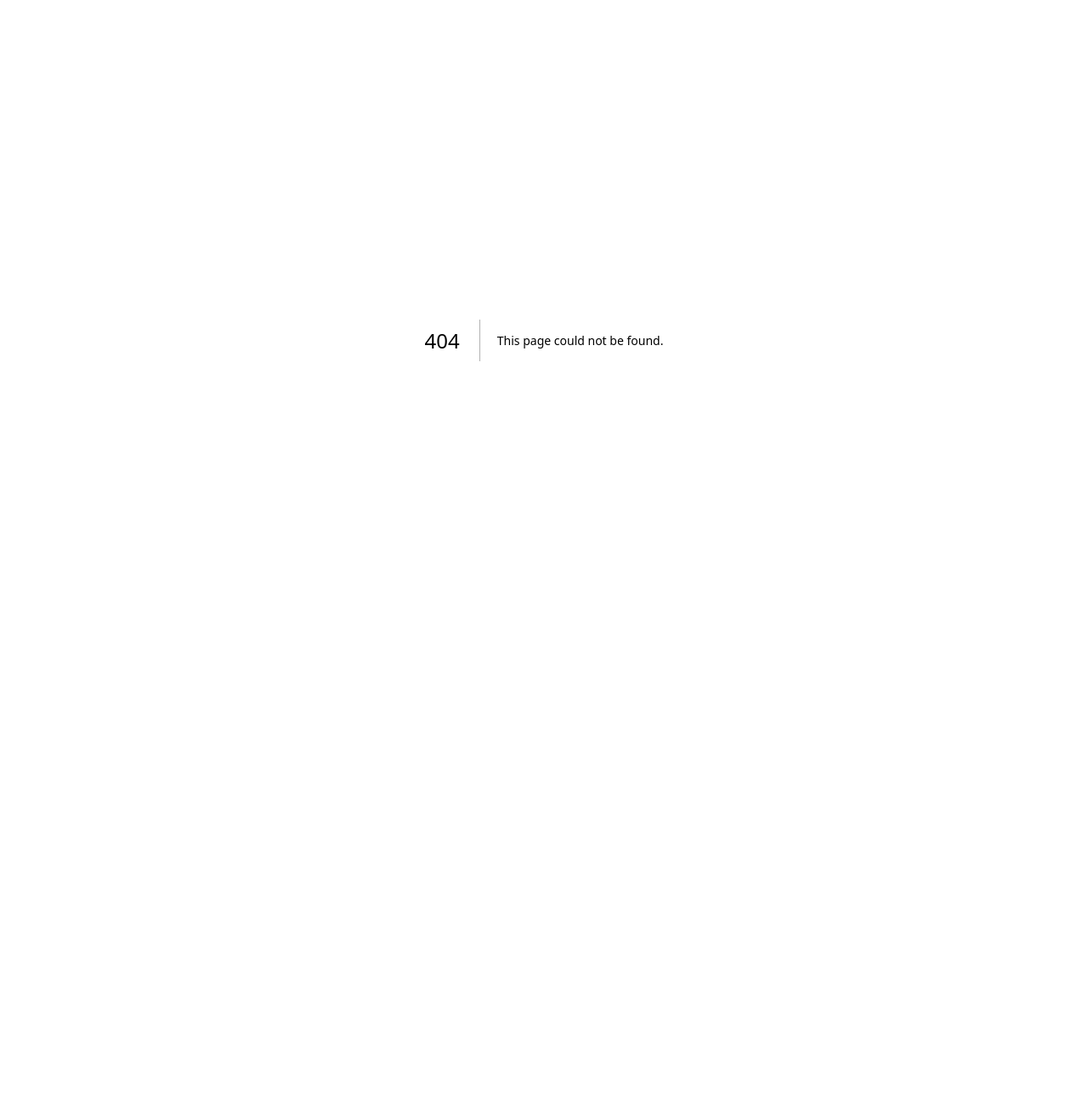
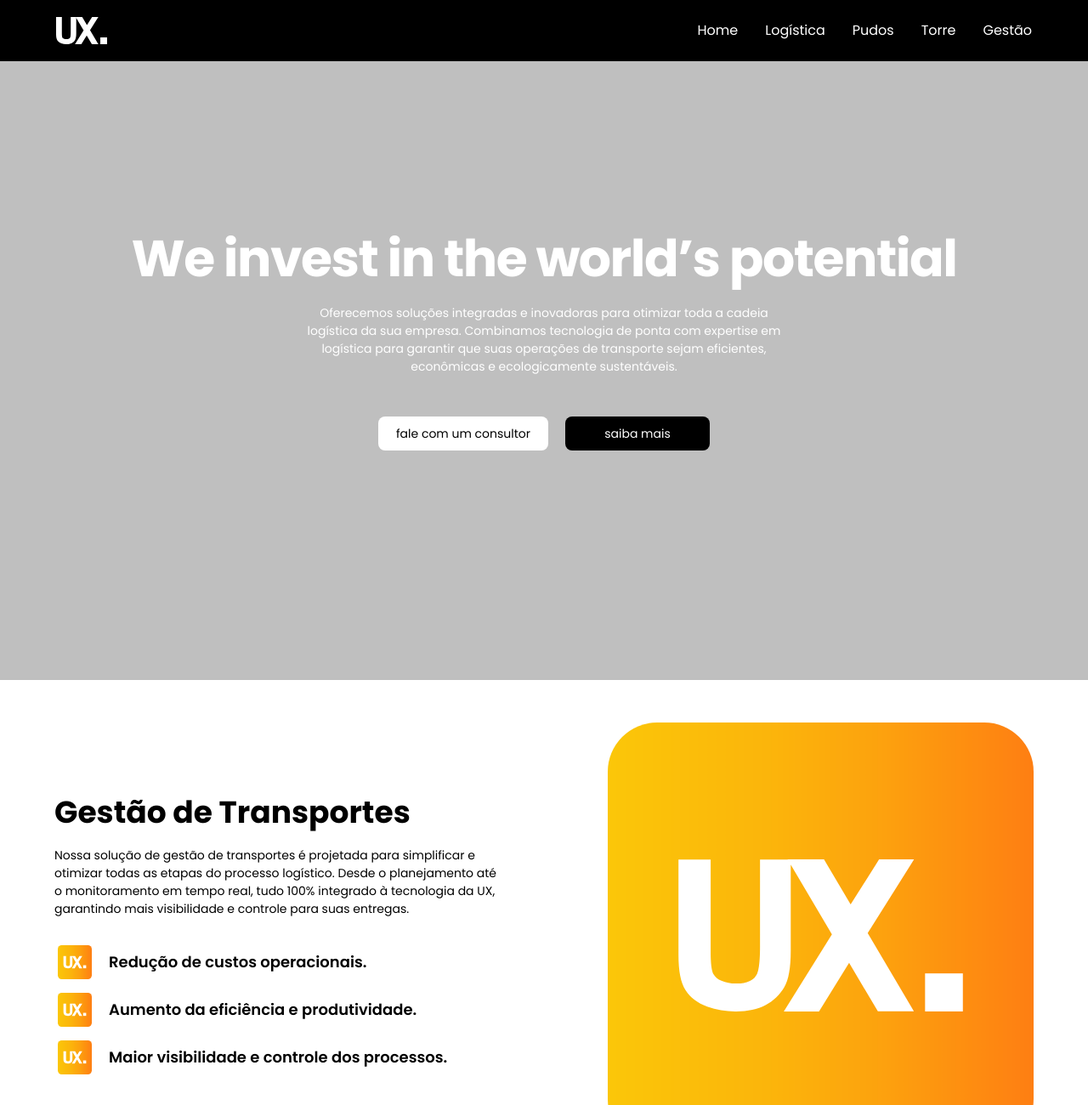
Before and after one commit to uxgroup1/uxgroup2024, a Next.js app: page /torre in a window 1280 px wide. Before the commit this address had no page. Shown: the top 1300 px of the page at 85% size. Before the commit the page ends 800 px from the top, so only its background shows below. Built offline with nearby package versions, Linux system fonts and the light colour scheme.

Commit message:
Page Torre

```diff
--- a/src/app/logistica/page.tsx
+++ b/src/app/logistica/page.tsx
@@ -94,6 +94,7 @@ export default function Logistica() {
         }
       />
       <FeaturesComponent
+      rowReverse
       titleSection="Benefícios de escolher a UX"
         content={contentFeatures}
         banner="https://uxgroup.com.br/_next/static/media/Desktop-sessao-fluxo-PLANEJAMENTO.f88261ee.png"
--- a/src/app/pudos/page.tsx
+++ b/src/app/pudos/page.tsx
@@ -99,6 +99,7 @@ export default function Pudos() {
           text="Se você possui uma loja física, o serviço PUDO pode ser uma oportunidade para atrair mais clientes e aumentar a sua renda. Veja como o PUDO pode beneficiar o seu negócio."
         />
         <FeaturesComponent
+          rowReverse={true}
           titleSection="Benefícios de escolher o PUDO da UX"
           content={contentFeatures}
           banner={svg}
--- /dev/null
+++ b/src/app/torre/page.tsx
@@ -0,0 +1,78 @@
+"use client";
+
+import Footer from "@/components/Footer";
+import Header from "@/components/header";
+import ContactForm from "@/components/institucional/ContactForm";
+import SecondSection from "@/components/produtos/SecondSection";
+import FeaturesComponent from "@/components/produtos/features";
+import JumboTron from "@/components/produtos/jumbotron";
+
+import image from "../../assets/faviconBanner/ux-log.svg"
+import ThreeTopics from "@/components/produtos/threeTopics";
+
+const contentFeaturesOne = [
+  {
+    title: "Redução de custos operacionais.",
+    icons: "",
+  },
+  {
+    title:
+      "Aumento da eficiência e produtividade.",
+    icons: "",
+  },
+  {
+    title: "Maior visibilidade e controle dos processos.",
+    icons: "",
+  },
+];
+const contentFeaturesTwo = [
+  {
+    title: "Redução de custos operacionais.",
+    icons: "",
+  },
+  {
+    title:
+      "Aumento da eficiência e produtividade.",
+    icons: "",
+  },
+  {
+    title: "Maior visibilidade e controle dos processos.",
+    icons: "",
+  },
+];
+
+const contentTopics = [
+    {
+      icon: "",
+      title: "Redução da pegada de carbono",
+      text: "lorem Ipsum et al.",
+    },
+    {
+      icon: "",
+      title: "Entregas mais rápidas e eficientes",
+      text: "lorem Ipsum et al.",
+    },
+    {
+      icon: "",
+      title: "Geração de valor para sua marca",
+      text: "lorem Ipsum et al.",
+    },
+  ];
+
+export default function Torre() {
+  return (
+    <main>
+      <Header />
+      <JumboTron
+        banner=""
+        title="We invest in the world’s potential"
+        text="Oferecemos soluções integradas e inovadoras para otimizar toda a cadeia logística da sua empresa. Combinamos tecnologia de ponta com expertise em logística para garantir que suas operações de transporte sejam eficientes, econômicas e ecologicamente sustentáveis."
+      />
+      <FeaturesComponent banner="" rowReverse={false} content={contentFeaturesOne} titleSection="Gestão de Transportes" text="Nossa solução de gestão de transportes é projetada para simplificar e otimizar todas as etapas do processo logístico. Desde o planejamento até o monitoramento em tempo real, tudo 100% integrado à tecnologia da UX, garantindo mais visibilidade e controle para suas entregas."/>
+      <ThreeTopics content={contentTopics} title="Green Mile" text="Nossa abordagem inovadora para entregas urbanas inclui o uso de motos elétricas, contribuindo para a redução das emissões de carbono e para a sustentabilidade ambiental. Integrando tecnologia de rastreamento e um planejamento de entrega, garantimos que suas entregas sejam rápidas, seguras e eficientes."/>
+      <FeaturesComponent rowReverse={true} banner="" content={contentFeaturesTwo} titleSection="SAC (Serviço de Atendimento ao Cliente) Integrado" text="Nosso compromisso com a excelência no atendimento ao cliente é evidenciado pelo nosso serviço de atendimento integrado. Com uma equipe dedicada, estamos sempre prontos para atender às suas necessidades, resolver problemas e garantir uma experiência positiva para seus clientes. Utilizando tecnologia de ponta, oferecemos suporte personalizado e eficiente."/>
+      <ContactForm />
+      <Footer />
+    </main>
+  );
+}
--- a/src/components/header/index.tsx
+++ b/src/components/header/index.tsx
@@ -80,6 +80,15 @@ export default function Header() {
                 </li>
                 <li>
                   <a
+                    href="/torre"
+                    className="flex items-center justify-between w-full bg-transparent font-normal py-2  border-b md:w-auto md:hover:bg-transparent md:border-0 text-white md:hover:font-medium md:p-0 "
+                    aria-current="page"
+                  >
+                    Torre
+                  </a>
+                </li>
+                <li>
+                  <a
                     onClick={handleOpenClick}
                     id="mega-menu-full-cta-image-button"
                     data-collapse-toggle="mega-menu-full-image-dropdown"
--- a/src/components/produtos/features/index.tsx
+++ b/src/components/produtos/features/index.tsx
@@ -1,5 +1,6 @@
 import Image from "next/image";
 import svg from "../../../assets/faviconBanner/ux-log.svg";
+import { text } from "stream/consumers";
 
 interface Content {
   title: string;
@@ -10,20 +11,26 @@ interface ContentArray {
   content: Content[];
   banner: string;
   titleSection: string;
+  text?: string;
+  rowReverse: boolean
 }
 
 export default function FeaturesComponent({
   content,
   banner,
+  text,
+  rowReverse,
   titleSection,
 }: ContentArray) {
   return (
     <>
       <section className="bg-white pt-[50px] pb-[80px] flex items-center  w-full md:px-0 px-5 ">
         <div className="max-w-[1996px] w-full flex items-center md:justify-center">
-          <div className="lg:flex w-[90%]  lg:items-center">
-            <div className="w-full md:w-[65%] ">
-              <h1 className="font-bold pb-7 text-black">{titleSection}</h1>
+          <div className={`lg:flex w-[90%] ${rowReverse === true ? "lg:flex-row-reverse gap-28" : "lg:flex"}  lg:items-center`}>
+            <div className={`w-full md:w-[65%] ${rowReverse === true ? "md:w-[50%]" : "" }  `}>
+              <h1 className=" font-bold pb-4 text-black">{titleSection}</h1>
+              {text && <p className="pb-7 md:w-4/5">{text}</p>}
+
               <div className="md:flex w-full flex-col gap-2 md:items-start">
                 {content?.map((item, index) => {
                   return (
@@ -39,7 +46,7 @@ export default function FeaturesComponent({
                         height={100}
                       />
                       <div className="mt-4  h-full md:mt-0">
-                        <h3 className="font-semibold pb-3 md:pb-0 text-sm md:text-lg cursor-default w-full text-black md:w-4/5 ">
+                        <h3 className="font-semibold pb-3 md:pb-0 cursor-default  text-black w-full pr-[10px]">
                           {item.title}
                         </h3>
                       </div>
@@ -48,11 +55,11 @@ export default function FeaturesComponent({
                 })}
               </div>
             </div>
-            <div className="hidden rounded-2xl lg:flex lg:items-center lg:w-1/2 lg:justify-center">
+            <div className={`hidden ${rowReverse === true ? "justify-start" : ""} rounded-2xl lg:flex lg:items-center lg:w-1/2 lg:justify-center`}>
               <Image
                 width={100}
                 height={100}
-                className="w-full  object-cover xl:w-[34rem] xl:h-[34rem]"
+                className="w-full  object-cover h-full"
                 src={svg}
                 alt=""
               />
--- a/src/components/produtos/jumbotron/index.tsx
+++ b/src/components/produtos/jumbotron/index.tsx
@@ -7,7 +7,7 @@ interface Content {
 export default function JumboTron({ title, text, banner }: Content) {
   return (
     <>
-      <section style={{backgroundImage: `url(${banner})`}} className={`bg-center w-full bg-no-repeat bg-[#bfbfbf] bg-blend-multiply`}>
+      <section style={{backgroundImage: `url(${banner})`}} className={`bg-center h-screen w-full bg-no-repeat bg-[#bfbfbf] bg-blend-multiply`}>
         <div className="px-4  flex flex-col items-center justify-center w-full text-center py-24 lg:py-56">
           <h1 className="mb-4 text-5xl font-extrabold tracking-tight leading-none text-white md:text-5xl lg:text-6xl">
             {title}
--- a/src/components/produtos/threeTopics/index.tsx
+++ b/src/components/produtos/threeTopics/index.tsx
@@ -46,7 +46,7 @@ export default function ThreeTopics({ title, text, content }: ContentSection) {
                       />
                     </svg>
 
-                    <h3 className="mt-4 text-center font-semibold">
+                    <h3 className="mt-4 w-[95%] text-center font-semibold">
                       {item.title}
                     </h3>
 
```
